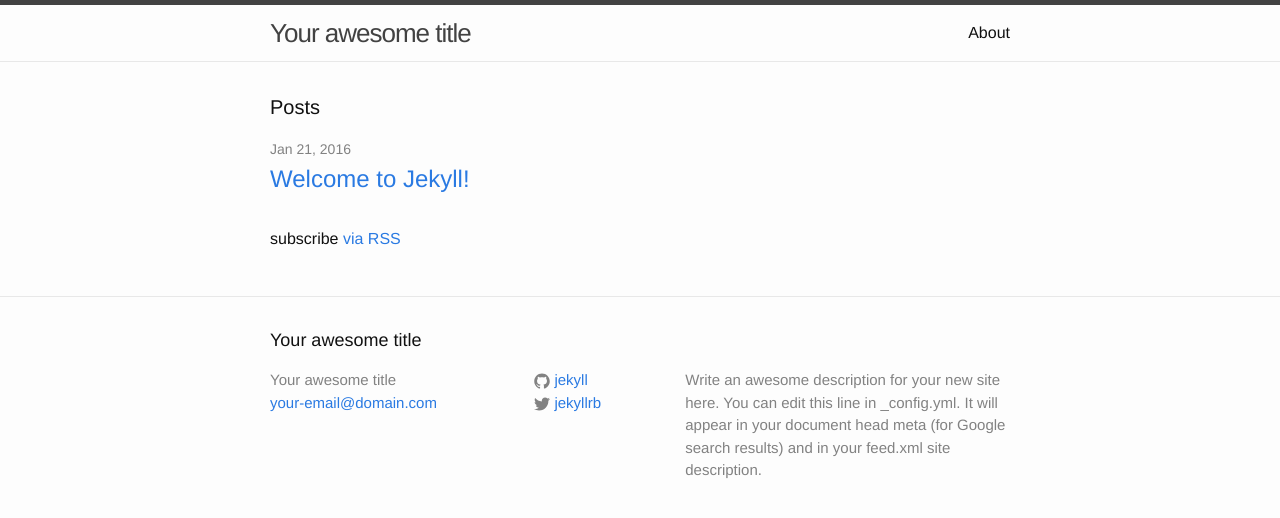
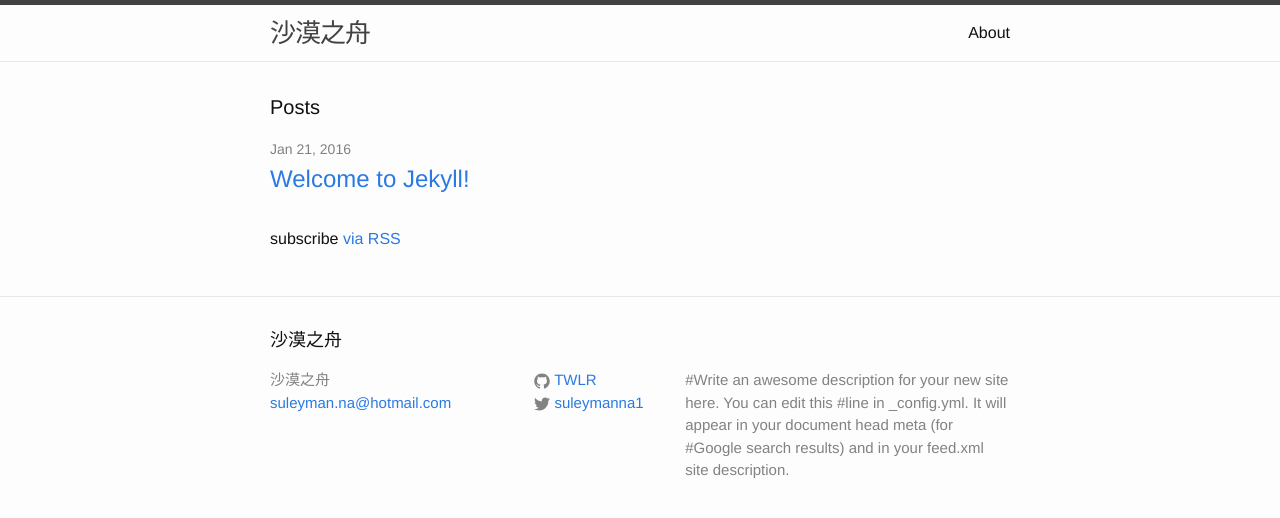
Before and after one commit to TWLR/TWLR.github.io, a Jekyll site: the page built from index.html, in a window 1280 px wide. Shown: the top 518 px of the page. Built offline with Jekyll 4.4.1, drawn with Linux system fonts in a browser that asks for light colours.

Commit message:
摸索阶段

```diff
--- a/_config.yml
+++ b/_config.yml
@@ -6,16 +6,16 @@
 # 'jekyll serve'. If you change this file, please restart the server process.
 
 # Site settings
-title: Your awesome title
-email: your-email@domain.com
+title: 沙漠之舟
+email: suleyman.na@hotmail.com
 description: > # this means to ignore newlines until "baseurl:"
-  Write an awesome description for your new site here. You can edit this
-  line in _config.yml. It will appear in your document head meta (for
-  Google search results) and in your feed.xml site description.
+  #Write an awesome description for your new site here. You can edit this
+  #line in _config.yml. It will appear in your document head meta (for
+  #Google search results) and in your feed.xml site description.
 baseurl: "" # the subpath of your site, e.g. /blog
 url: "http://yourdomain.com" # the base hostname & protocol for your site
-twitter_username: jekyllrb
-github_username:  jekyll
+twitter_username: suleymanna1
+github_username:  TWLR
 
 # Build settings
 markdown: kramdown
```
